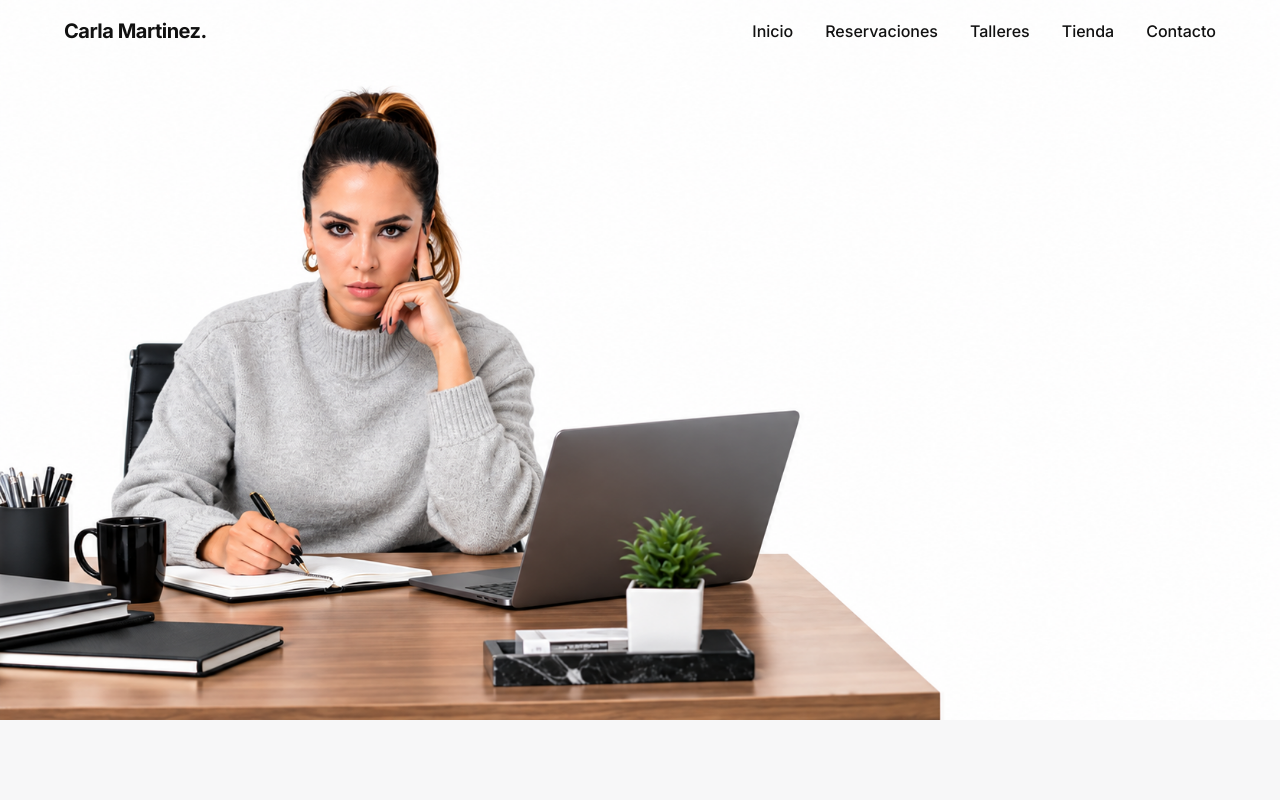
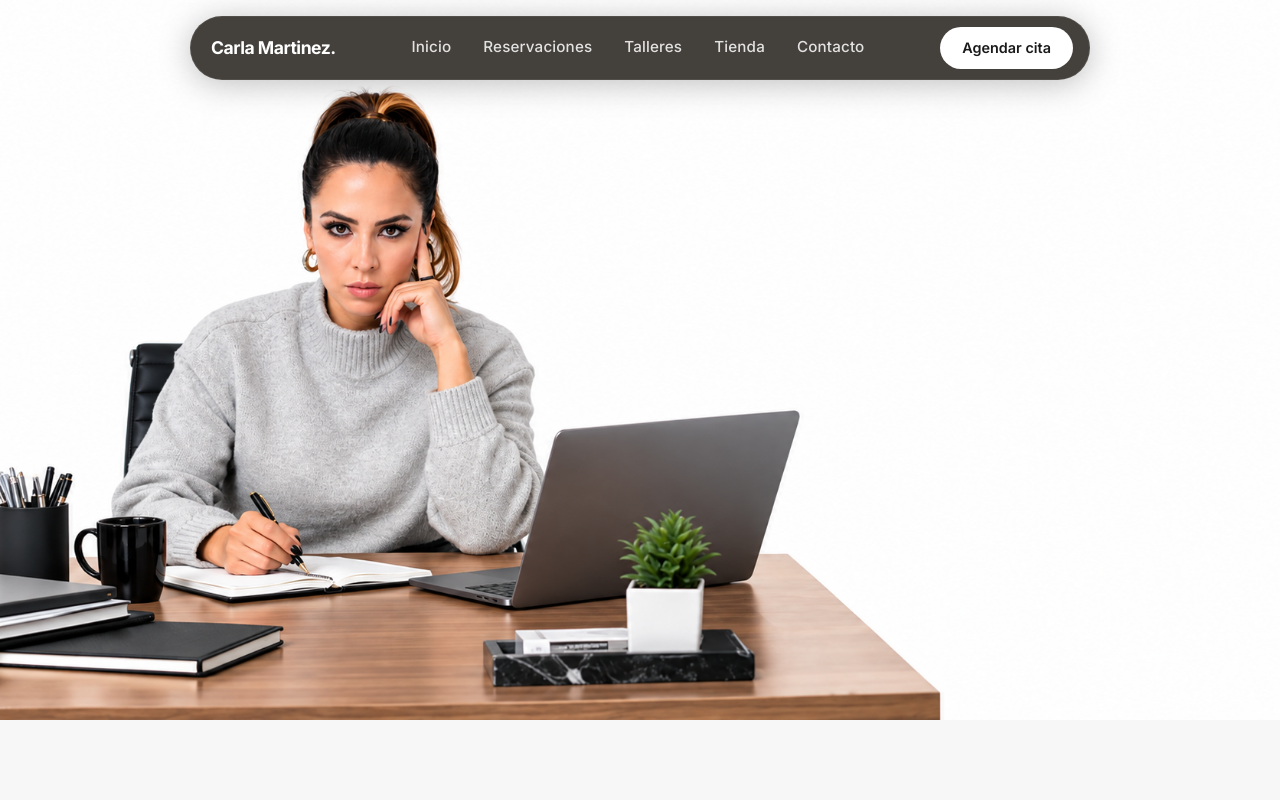
Before and after one commit to Villegascs/Psi.-Carla-Martinez, a Next.js app: page / in a window 1280 px wide. Shown: the top 800 px of the page. Built offline with nearby package versions, Linux system fonts and the light colour scheme; no server answers.

Commit message:
feat: header estilo Luzen - pill flotante oscuro con glassmorphism y boton CTA blanco

```diff
--- a/src/app/globals.css
+++ b/src/app/globals.css
@@ -82,6 +82,21 @@ button {
   width: 100%;
   top: 0;
   z-index: 100;
+}
+
+/* Luzen-style pill nav links */
+.luzen-nav-link {
+  font-weight: 500;
+  font-size: 0.95rem;
+  white-space: nowrap;
+  text-decoration: none;
+  color: rgba(255, 255, 255, 0.85);
+  transition: color 0.2s ease;
+  letter-spacing: 0.01em;
+}
+
+.luzen-nav-link:hover {
+  color: #ffffff;
 }
 
 .nav-link {
--- a/src/components/GlobalHeader.tsx
+++ b/src/components/GlobalHeader.tsx
@@ -12,19 +12,89 @@ export default function GlobalHeader() {
   }
 
   return (
-    <header className="glass-nav">
-      <div className="container mobile-wrap" style={{ display: "flex", justifyContent: "space-between", alignItems: "center", minHeight: "70px", padding: "12px 24px" }}>
-        <div className="logo" style={{ fontWeight: 700, fontSize: "1.25rem", letterSpacing: "-0.5px", marginBottom: "8px" }}>
-          <Link href="/">Carla Martinez.</Link>
+    <header style={{
+      position: "fixed",
+      top: 0,
+      left: 0,
+      right: 0,
+      zIndex: 1000,
+      display: "flex",
+      justifyContent: "center",
+      alignItems: "flex-start",
+      paddingTop: "16px",
+      pointerEvents: "none",
+    }}>
+      <nav style={{
+        pointerEvents: "auto",
+        display: "flex",
+        alignItems: "center",
+        justifyContent: "space-between",
+        gap: "40px",
+        backgroundColor: "rgba(28, 22, 18, 0.82)",
+        backdropFilter: "blur(16px)",
+        WebkitBackdropFilter: "blur(16px)",
+        borderRadius: "999px",
+        padding: "10px 16px 10px 20px",
+        boxShadow: "0 4px 32px rgba(0,0,0,0.25)",
+        border: "1px solid rgba(255,255,255,0.08)",
+        maxWidth: "900px",
+        width: "calc(100% - 48px)",
+      }}>
+
+        {/* Logo */}
+        <Link href="/" style={{
+          fontWeight: 700,
+          fontSize: "1.1rem",
+          letterSpacing: "-0.5px",
+          color: "#ffffff",
+          whiteSpace: "nowrap",
+          flexShrink: 0,
+        }}>
+          Carla Martinez.
+        </Link>
+
+        {/* Nav links */}
+        <div style={{
+          display: "flex",
+          gap: "32px",
+          alignItems: "center",
+          flex: 1,
+          justifyContent: "center",
+        }}>
+          <Link href="/" className="luzen-nav-link">Inicio</Link>
+          <Link href="/reservaciones" className="luzen-nav-link">Reservaciones</Link>
+          <Link href="/talleres" className="luzen-nav-link">Talleres</Link>
+          <Link href="/tienda" className="luzen-nav-link">Tienda</Link>
+          <Link href="/contacto" className="luzen-nav-link">Contacto</Link>
         </div>
-        <nav className="mobile-wrap" style={{ display: "flex", gap: "32px", alignItems: "center", overflowX: "auto", paddingBottom: "4px" }}>
-          <Link href="/" className="nav-link">Inicio</Link>
-          <Link href="/reservaciones" className="nav-link">Reservaciones</Link>
-          <Link href="/talleres" className="nav-link">Talleres</Link>
-          <Link href="/tienda" className="nav-link">Tienda</Link>
-          <Link href="/contacto" className="nav-link">Contacto</Link>
-        </nav>
-      </div>
+
+        {/* CTA Button */}
+        <Link href="/reservaciones" style={{
+          backgroundColor: "#ffffff",
+          color: "#1a1a1a",
+          fontWeight: 600,
+          fontSize: "0.9rem",
+          padding: "10px 22px",
+          borderRadius: "999px",
+          whiteSpace: "nowrap",
+          flexShrink: 0,
+          transition: "background-color 0.2s ease, transform 0.2s ease",
+          display: "inline-flex",
+          alignItems: "center",
+        }}
+          onMouseEnter={e => {
+            (e.currentTarget as HTMLElement).style.backgroundColor = "#f0f0f0";
+            (e.currentTarget as HTMLElement).style.transform = "translateY(-1px)";
+          }}
+          onMouseLeave={e => {
+            (e.currentTarget as HTMLElement).style.backgroundColor = "#ffffff";
+            (e.currentTarget as HTMLElement).style.transform = "translateY(0)";
+          }}
+        >
+          Agendar cita
+        </Link>
+
+      </nav>
     </header>
   );
 }
```
